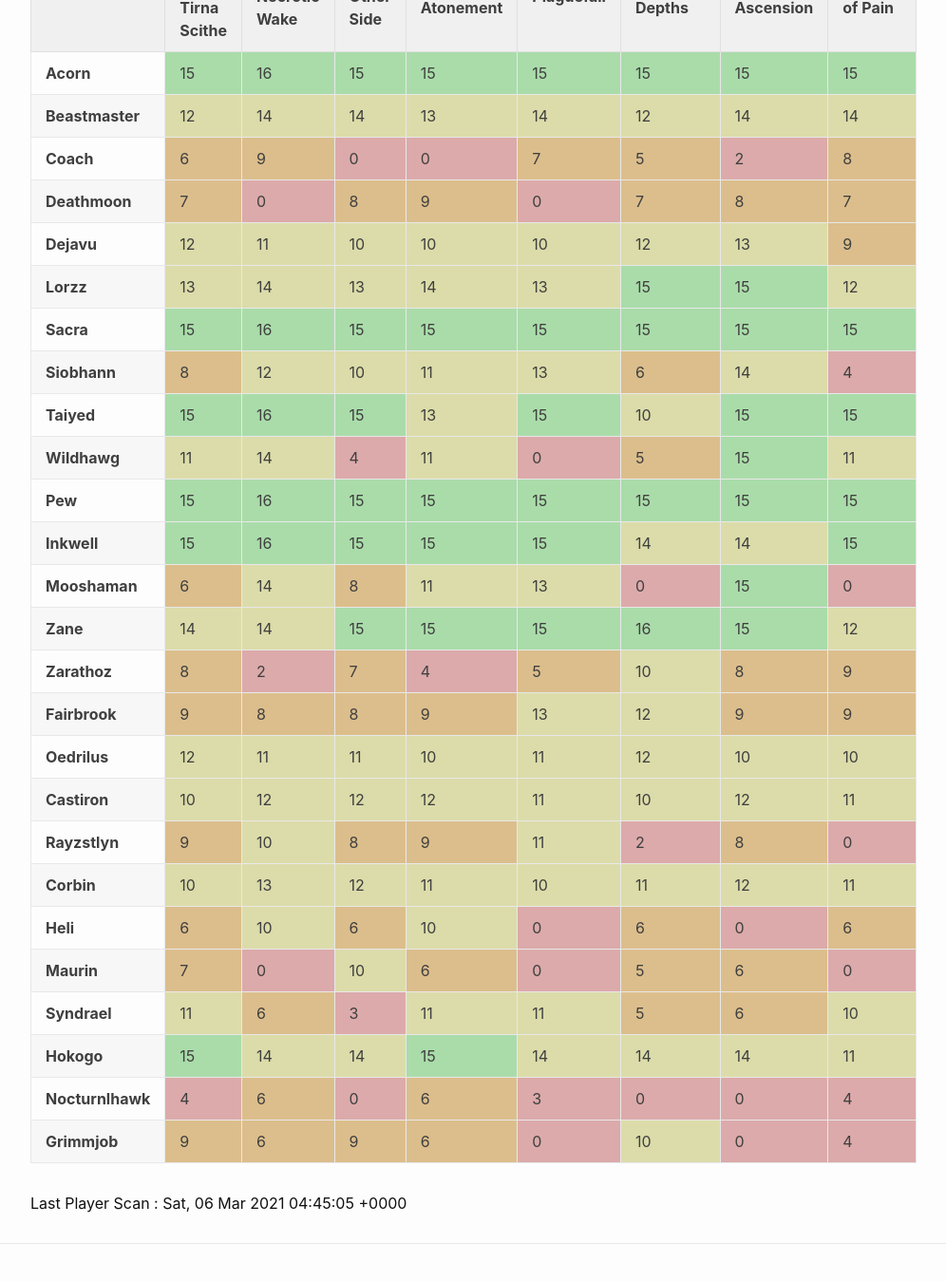
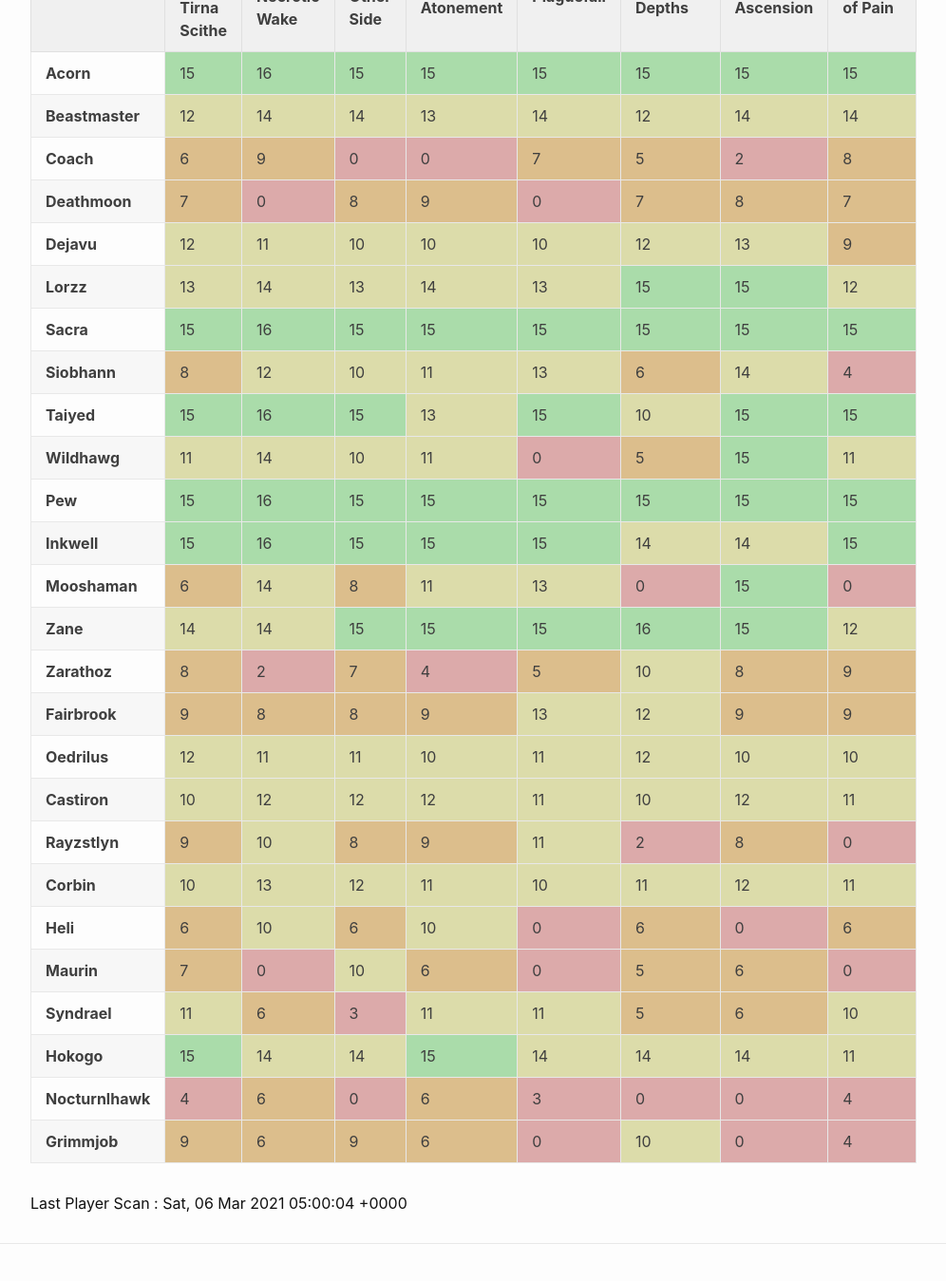
Before and after one commit to eldertribunal/keystonetracker, a Jekyll site: the page built from players.md, in a window 1280 px wide and 1400 px high, scrolled down 206 px. Shown: the top 1349 px of the window at 95% size, without its empty margins (126-1122 px from the left). Built offline with Jekyll 4.4.1, drawn with Linux system fonts in a browser that asks for light colours.

Commit message:
auto scan Sat Mar  6 05:00:41 UTC 2021

```diff
--- a/_data/characters.json
+++ b/_data/characters.json
@@ -599,7 +599,7 @@
       },
       {
         "name": "De Other Side",
-        "level": 4,
+        "level": 10,
         "id": 377
       },
       {
--- a/_data/players.json
+++ b/_data/players.json
@@ -419,7 +419,7 @@
       },
       {
         "name": "De Other Side",
-        "level": 4,
+        "level": 10,
         "id": 377
       },
       {
--- a/_data/scanned.json
+++ b/_data/scanned.json
@@ -1,3 +1,3 @@
 {
-  "timestamp": 1615005905
+  "timestamp": 1615006804
 }
```
